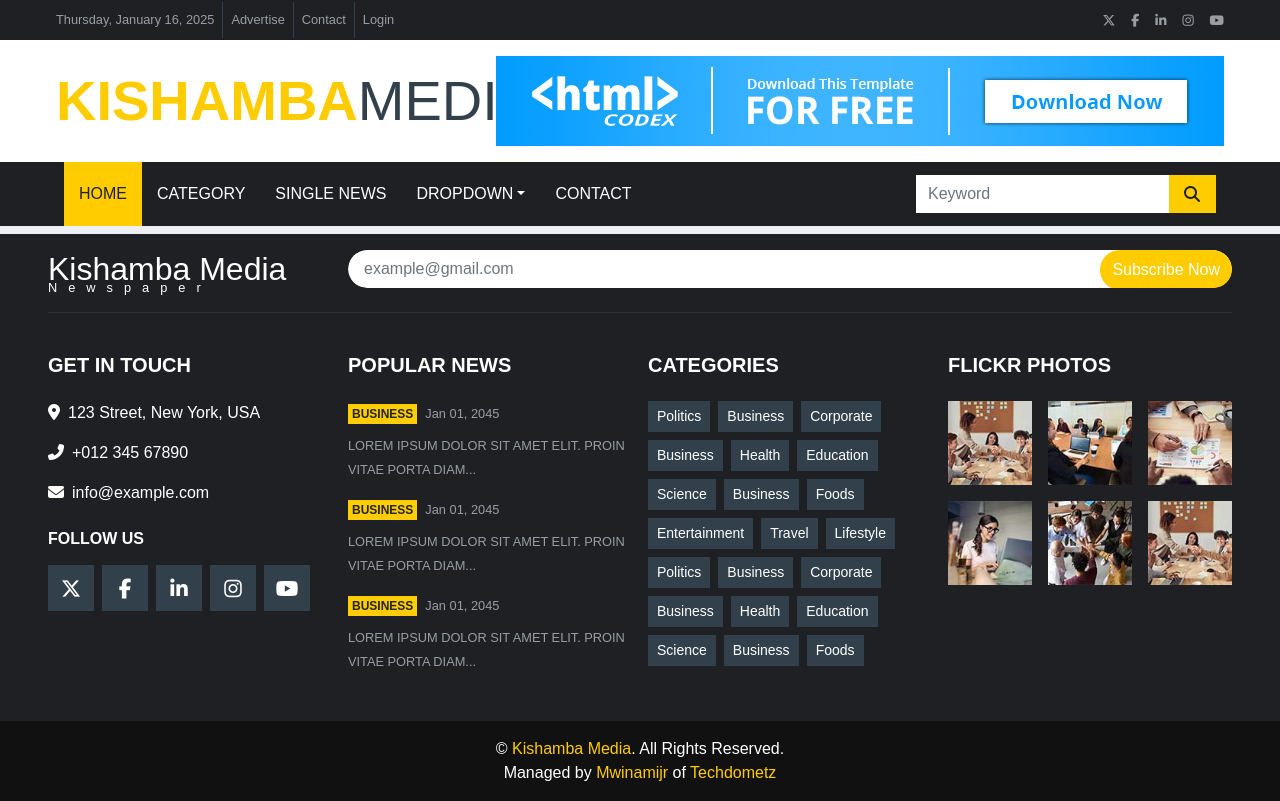
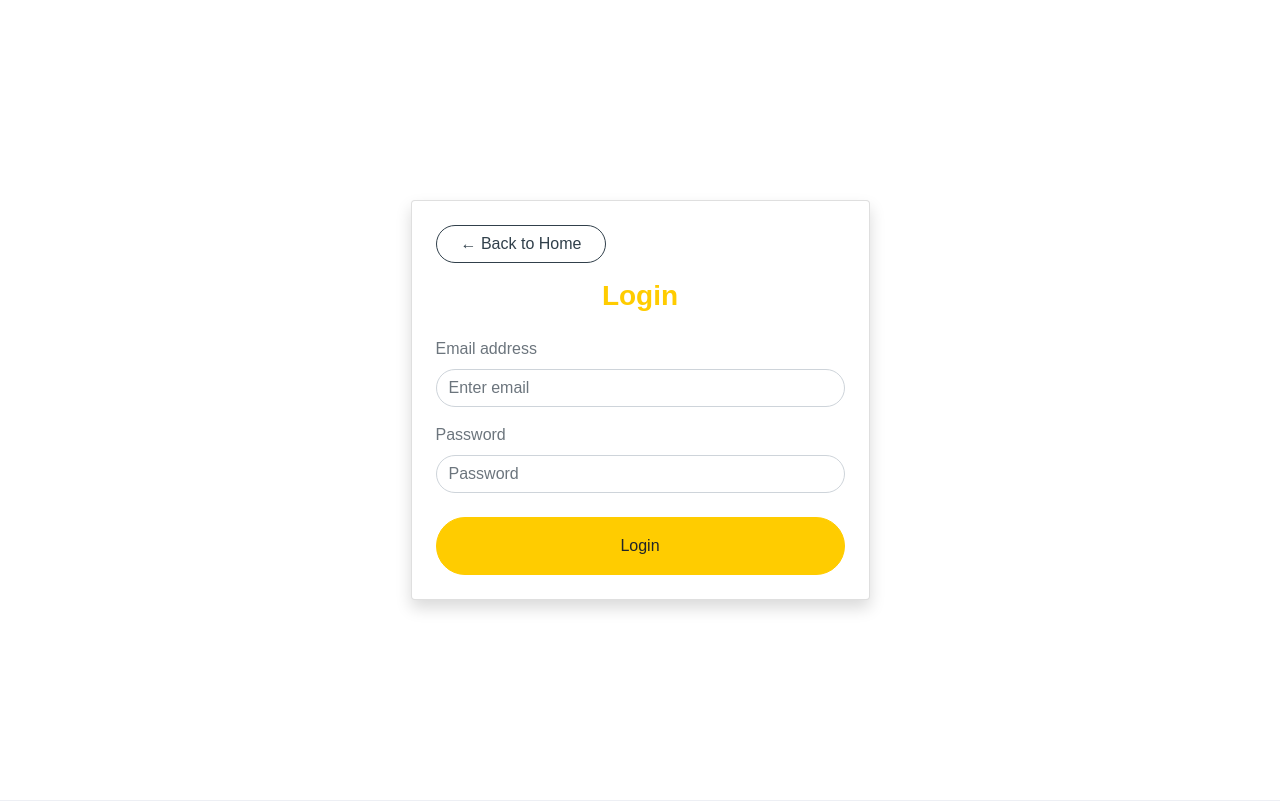
Before and after one commit to mwinamijr/kishamba-media, a React (Create React App) app: page /login in a window 1280 px wide. Built offline with nearby package versions, Linux system fonts and the light colour scheme.

Commit message:
created a login with its contents

```diff
--- a/src/App.js
+++ b/src/App.js
@@ -1,5 +1,10 @@
 import React from "react";
-import { BrowserRouter as Router, Route, Routes } from "react-router-dom";
+import {
+  BrowserRouter as Router,
+  Route,
+  Routes,
+  useLocation,
+} from "react-router-dom";
 import Header from "./components/Header";
 import Footer from "./components/Footer";
 import Home from "./screens/HomeScreen";
@@ -7,19 +12,32 @@ import About from "./screens/AboutScreen";
 import Contact from "./screens/ContactScreen";
 import NewsScreen from "./screens/NewsScreen";
 import SportsScreen from "./screens/SportsScreen";
+import LoginScreen from "./screens/LoginScreen";
 
-const App = () => {
+const AppContent = () => {
+  const location = useLocation();
+  const hideLayout = location.pathname === "/login";
+
   return (
-    <Router>
-      <Header />
+    <>
+      {!hideLayout && <Header />}
       <Routes>
         <Route path="/" element={<Home />} />
         <Route path="/about" element={<About />} />
         <Route path="/contact" element={<Contact />} />
         <Route path="/news" element={<NewsScreen />} />
         <Route path="/sports" element={<SportsScreen />} />
+        <Route path="/login" element={<LoginScreen />} />
       </Routes>
-      <Footer />
+      {!hideLayout && <Footer />}
+    </>
+  );
+};
+
+const App = () => {
+  return (
+    <Router>
+      <AppContent />
     </Router>
   );
 };
--- a/src/components/Header.js
+++ b/src/components/Header.js
@@ -34,7 +34,7 @@ const Header = () => {
                   </Link>
                 </li>
                 <li className="nav-item">
-                  <Link className="nav-link text-body small" to="#">
+                  <Link className="nav-link text-body small" to="/login">
                     Login
                   </Link>
                 </li>
--- a/src/index.css
+++ b/src/index.css
@@ -34,3 +34,7 @@
   font-weight: 300;
   line-height: 1.2;
 }
+
+.nav-link:hover {
+  color: #ffffff !important;
+}
--- /dev/null
+++ b/src/screens/LoginScreen.js
@@ -0,0 +1,58 @@
+import React from "react";
+import { Link } from "react-router-dom";
+
+const LoginScreen = () => {
+  return (
+    <div className="d-flex align-items-center justify-content-center min-vh-100 bg-light">
+      <div className="container">
+        <div className="row justify-content-center g-4">
+          <div className="col-md-6 col-lg-5">
+            <div className="card p-4 rounded shadow">
+              <div className="mb-3">
+                <Link
+                  to="/"
+                  className="btn btn-outline-secondary rounded-pill px-4"
+                >
+                  ← Back to Home
+                </Link>
+              </div>
+              <h3 className="text-center mb-4 text-primary">Login</h3>
+              <form>
+                <div className="form-group mb-3">
+                  <label htmlFor="email" className="text-muted">
+                    Email address
+                  </label>
+                  <input
+                    type="email"
+                    className="form-control py-3 rounded-pill"
+                    id="email"
+                    placeholder="Enter email"
+                  />
+                </div>
+                <div className="form-group mb-4">
+                  <label htmlFor="password" className="text-muted">
+                    Password
+                  </label>
+                  <input
+                    type="password"
+                    className="form-control py-3 rounded-pill"
+                    id="password"
+                    placeholder="Password"
+                  />
+                </div>
+                <button
+                  type="submit"
+                  className="btn btn-primary w-100 py-3 rounded-pill"
+                >
+                  Login
+                </button>
+              </form>
+            </div>
+          </div>
+        </div>
+      </div>
+    </div>
+  );
+};
+
+export default LoginScreen;
```
